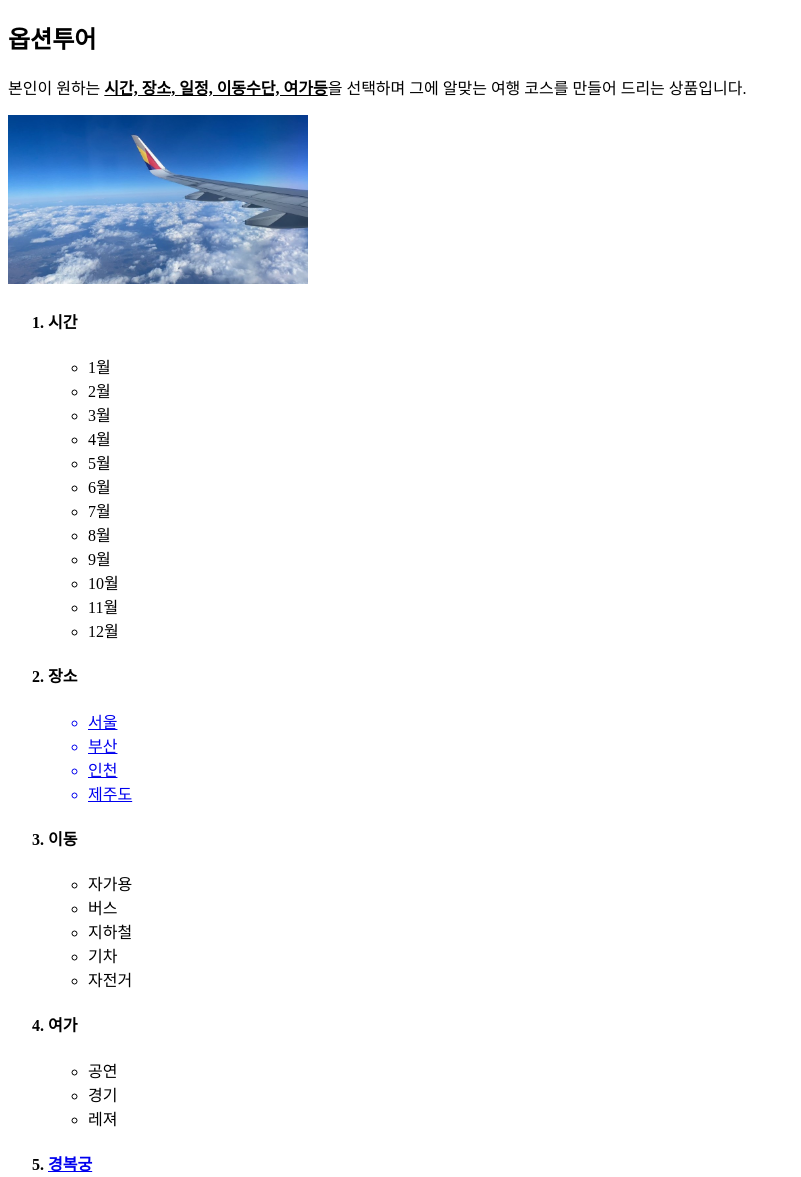
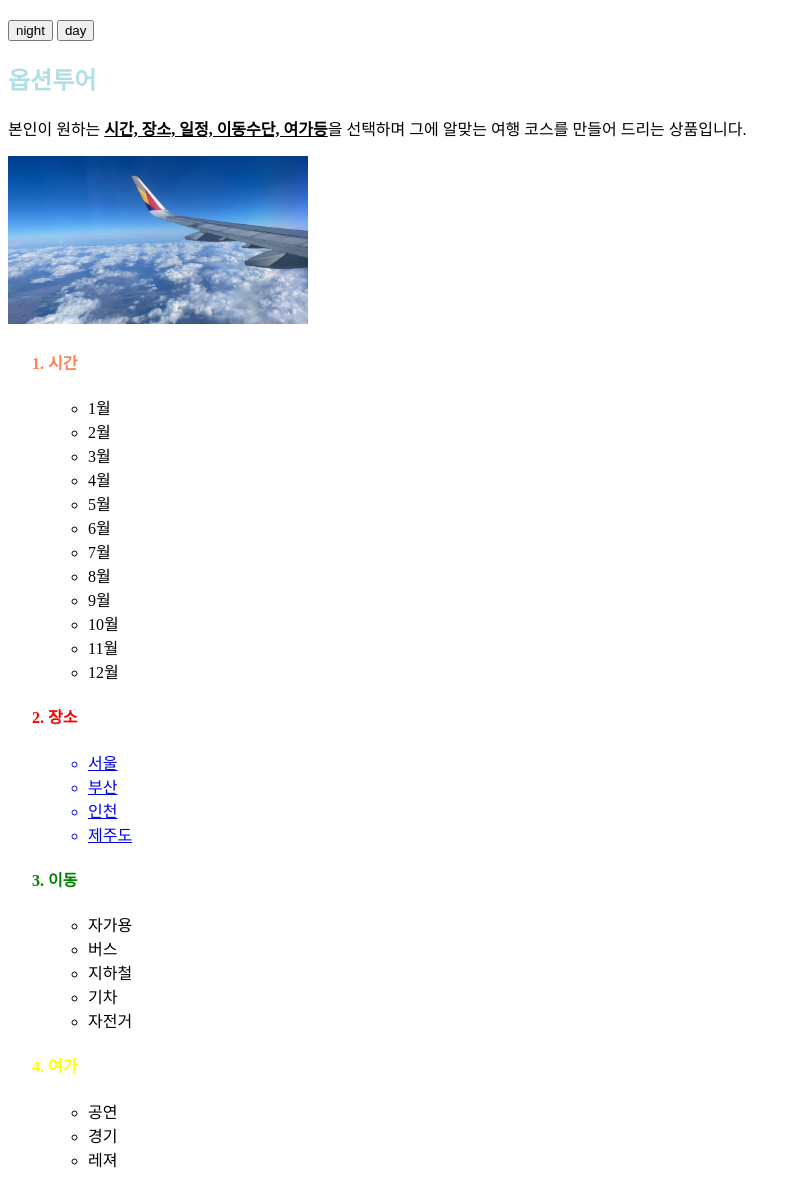
Before and after one commit to Limdongkeun/option-tour, a plain HTML site: page option-tour.html in a window 1280 px wide. Shown: the part 86-1263 px from the top of the page, without its empty margins (0-801 px from the left). Drawn offline with Linux system fonts and the light colour scheme.

Commit message:
Add files via upload

```diff
--- a/option-tour.html
+++ b/option-tour.html
@@ -1,21 +1,43 @@
 <!doctype html>
 <html>
 <head>
+  <style>
+  .time{
+    color: coral
+  }
+  .place{
+    color: red
+  }
+  .move{
+    color: green
+  }
+  .recreation{
+    color: yellow
+  }
+  </style>
 <tilit>Optiontour-html</tilit>
 <meta charset="utf-8">
 </head>
 <body>
 <h1><a href="index.html">Option-Tour</a></h1>
-<h2>옵션투어</h2> <p>본인이 원하는 <u><strong>시간, 장소, 일정, 이동수단, 여가등</strong></u>을 선택하며 그에 알맞는 여행 코스를 만들어 드리는 상품입니다.</p>
+<input type="button" value="night" onclick="
+document.querySelector('body').style.background='black';
+document.querySelector('body').style.color='white';
+">
+<input type="button" value="day" onclick="
+document.querySelector('body').style.background='white';
+document.querySelector('body').style.color='black';
+">
+<h2 span style=color:powderblue;>옵션투어</span></h2> <p>본인이 원하는 <u><strong>시간, 장소, 일정, 이동수단, 여가등</strong></u>을 선택하며 그에 알맞는 여행 코스를 만들어 드리는 상품입니다.</p>
 <img src="비행기.JFIF" width="300">
 <ol>
-  <h4><li>시간</li></h4><ul><li>1월</li><li>2월</li><li>3월</li><li>4월</li><li>5월</li><li>6월</li><li>7월</li><li>8월</li><li>9월</li><li>10월</li><li>11월</li><li>12월</li></ul>
-<h4><li>장소</li></h4><ul><a href="https://search.naver.com/search.naver?where=nexearch&query=%EC%84%9C%EC%9A%B8%ED%8A%B9%EB%B3%84%EC%8B%9C+%EC%97%AC%ED%96%89%EA%B0%80%EC%9D%B4%EB%93%9C&mra=RFJUX1RSQQ%3D%3D&x_bifrost=%7B%22nqx%22%3A%7B%22rcode%22%3A%2209%22%2C%22ptnCode%22%3A%22guide%22%7D%7D&sm=tab_clk.dtr" target="blank"><li>서울</li></a>
+  <h4><li span class="time">시간</span></li></h4><ul><li>1월</li><li>2월</li><li>3월</li><li>4월</li><li>5월</li><li>6월</li><li>7월</li><li>8월</li><li>9월</li><li>10월</li><li>11월</li><li>12월</li></ul>
+<h4><li span class="place">장소</span></li></h4><ul><a href="https://search.naver.com/search.naver?where=nexearch&query=%EC%84%9C%EC%9A%B8%ED%8A%B9%EB%B3%84%EC%8B%9C+%EC%97%AC%ED%96%89%EA%B0%80%EC%9D%B4%EB%93%9C&mra=RFJUX1RSQQ%3D%3D&x_bifrost=%7B%22nqx%22%3A%7B%22rcode%22%3A%2209%22%2C%22ptnCode%22%3A%22guide%22%7D%7D&sm=tab_clk.dtr" target="blank"><li>서울</li></a>
   <a href="https://search.naver.com/search.naver?sm=tab_hty.top&where=nexearch&query=%EB%B6%80%EC%82%B0%EC%97%AC%ED%96%89%EA%B0%80%EC%9D%B4%EB%93%9C&oquery=%EC%84%9C%EC%9A%B8%ED%8A%B9%EB%B3%84%EC%8B%9C+%EC%97%AC%ED%96%89%EA%B0%80%EC%9D%B4%EB%93%9C&tqi=hLY9UlprvTosssGopLCssssssW4-055347" target="blank"><li>부산</li></a>
   <a href="https://search.naver.com/search.naver?sm=tab_hty.top&where=nexearch&query=%EC%9D%B8%EC%B2%9C%EC%97%AC%ED%96%89%EA%B0%80%EC%9D%B4%EB%93%9C&oquery=%EB%B6%80%EC%82%B0%EC%97%AC%ED%96%89%EA%B0%80%EC%9D%B4%EB%93%9C&tqi=hLY%2BTdp0J1sss7l9WwlssssstOl-201490" target="blank"><li>인천</li></a>
   <a href="https://search.naver.com/search.naver?sm=tab_hty.top&where=nexearch&query=%EC%9D%B8%EC%B2%9C%EC%97%AC%ED%96%89%EA%B0%80%EC%9D%B4%EB%93%9C&oquery=%EB%B6%80%EC%82%B0%EC%97%AC%ED%96%89%EA%B0%80%EC%9D%B4%EB%93%9C&tqi=hLY%2BTdp0J1sss7l9WwlssssstOl-201490" target="blank"><li>제주도</li></a></ul>
-<h4><li>이동</li></h4><ul><li>자가용</li><li>버스</li><li>지하철</li><li>기차</li><li>자전거</li></ul>
-<h4><li>여가</li></h4><ul><li>공연</li><li>경기</li><li>레져</li></ul>
+<h4><li span class="move">이동</span></li></h4><ul><li>자가용</li><li>버스</li><li>지하철</li><li>기차</li><li>자전거</li></ul>
+<h4><li span class="recreation">여가</span></li></h4><ul><li>공연</li><li>경기</li><li>레져</li></ul>
 <h4><li><a href="1.option-tour.html">경복궁</a></li>
 <li><a href="2.option-tour.html">광안리</a></li>
 <li><a href="3.option-tour.html">영종도</a></li>
```
Also changed, not shown: JS 1.html (added, +12 -0 lines), JS 2.html (added, +12 -0 lines), JS3.html (added, +37 -0 lines), index.html (+8 -0 lines).
